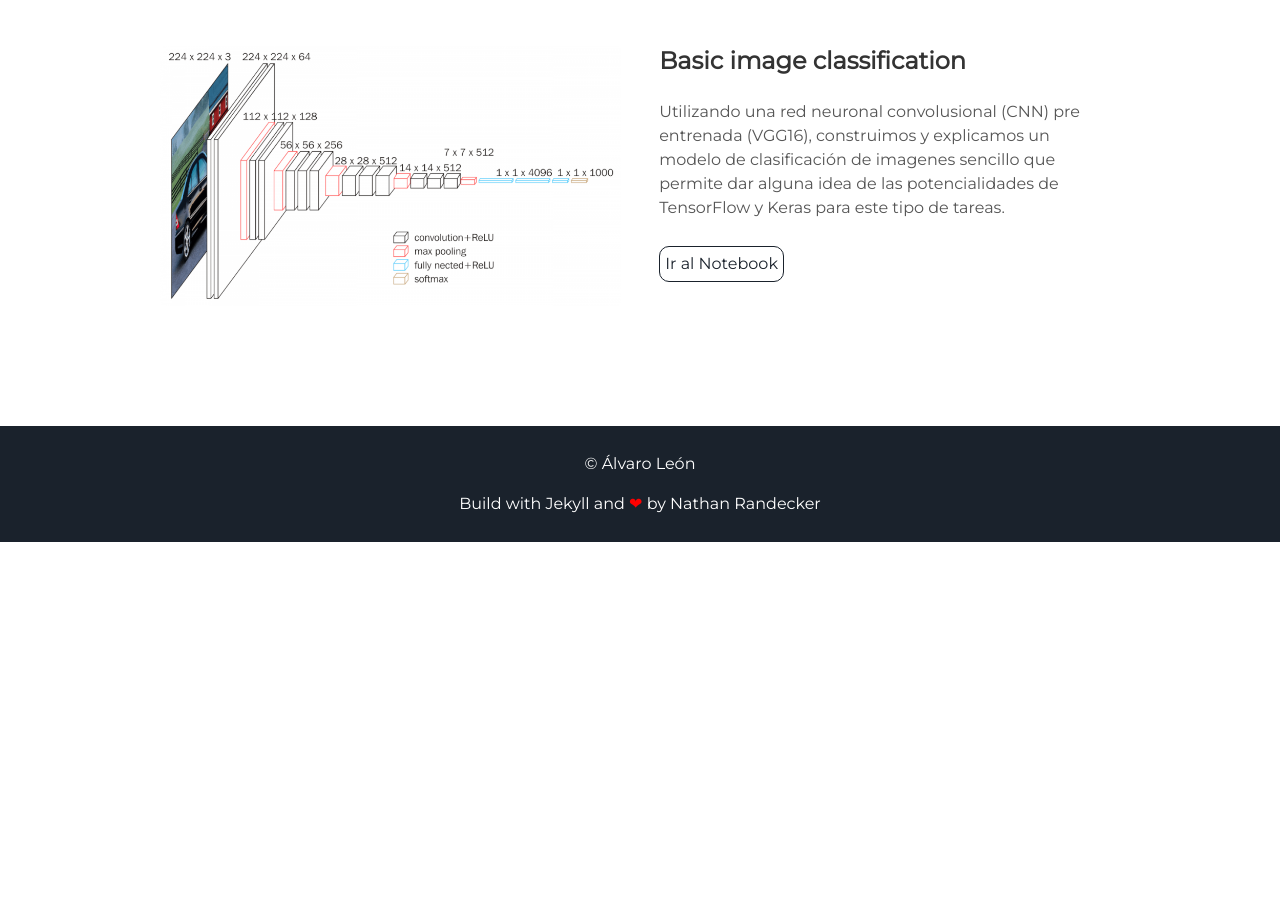
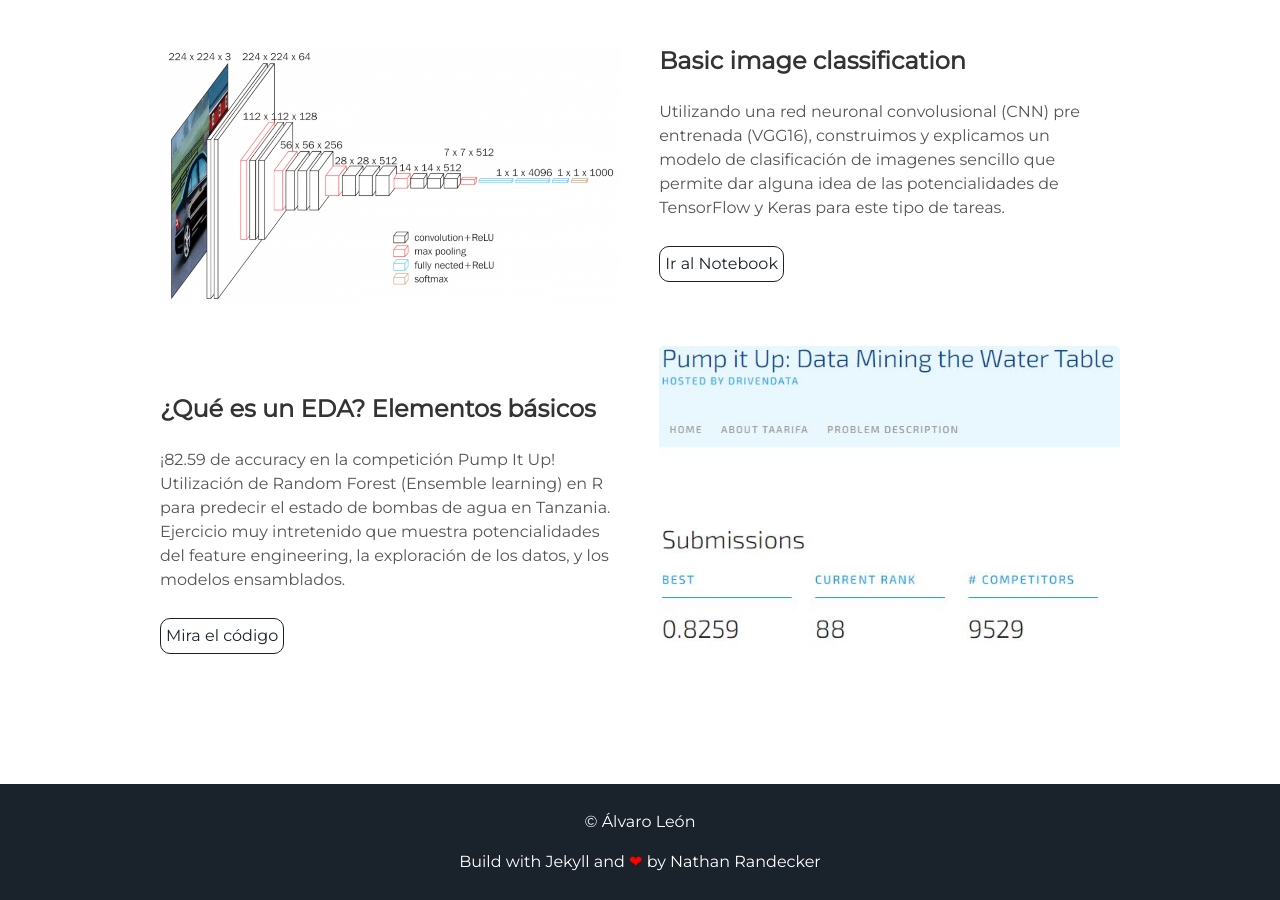
Before and after one commit to alvaroleongarrido/alvaroleongarrido.github.io, a Jekyll site: the page built from index.html, in a window 1280 px wide and 900 px high, scrolled down 2567 px. Built offline with Jekyll 4.4.1, drawn with Linux system fonts in a browser that asks for light colours; before the commit the page ends 3109 px from its top, so only the background shows below that.

Commit message:
random forest R

```diff
--- a/_includes/projects.html
+++ b/_includes/projects.html
@@ -20,7 +20,18 @@
   <div class="contents-right">
       <h3>Basic image classification</h3>
     <p>Utilizando una red neuronal convolusional (CNN) pre entrenada (VGG16), construimos y explicamos un modelo de clasificación de imagenes sencillo que permite dar alguna idea de las potencialidades de TensorFlow y Keras para este tipo de tareas.</p>
-    <a class="project-link" href="https://github.com/alvaroleongarrido/projects/blob/master/CNN_VGG16_Exercise.ipynb">Ir al Notebook</a>
+    <a class="project-link" href="https://github.com/alvaroleongarrido/projects/blob/master/CNN_VGG16_Exercise.ipynb" target="_newtab">Ir al Notebook</a>
   </div>
 
 </div>
+
+<div class="user-projects">
+  <div class="images-right">
+    <img alt="pump it up submission" src="{{ "/assets/img/entradas/pumpitup.JPG" | prepend: site.baseurl }}" />
+  </div>
+  <div class="contents">
+    <h3>¿Qué es un EDA? Elementos básicos</h3>
+    <p>¡82.59 de accuracy en la competición Pump It Up! Utilización de Random Forest (Ensemble learning) en R para predecir el estado de bombas de agua en Tanzania. Ejercicio muy intretenido que muestra potencialidades del feature engineering, la exploración de los datos, y los modelos ensamblados.</p>
+    <a class="project-link" href="https://github.com/alvaroleongarrido/projects/blob/master/RandomForest_R_PumpItUp" target="_newtab">Mira el código</a>
+  </div>
+</div>
```
Also changed, not shown: assets/img/entradas/pumpitup.JPG (added).
